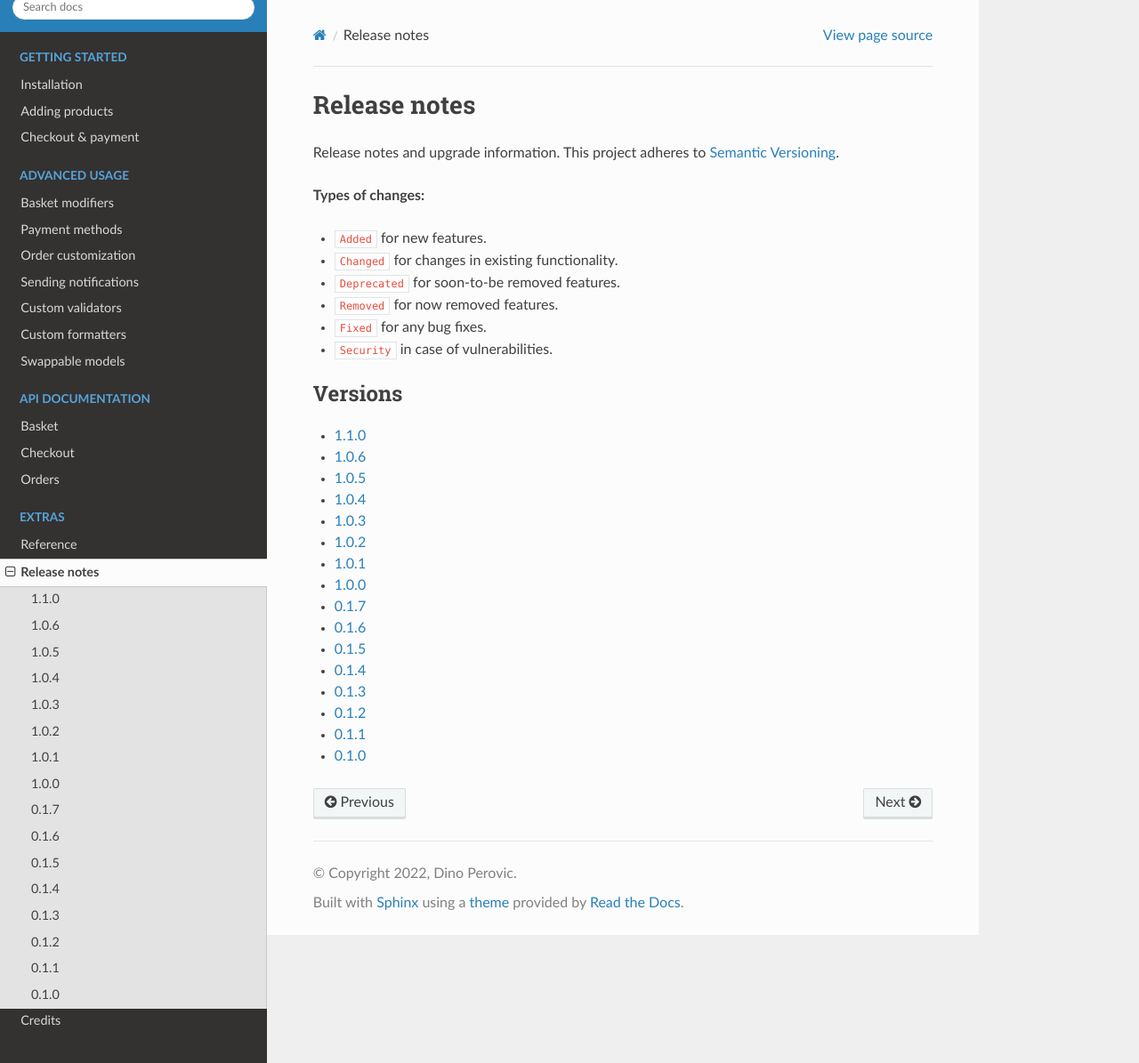
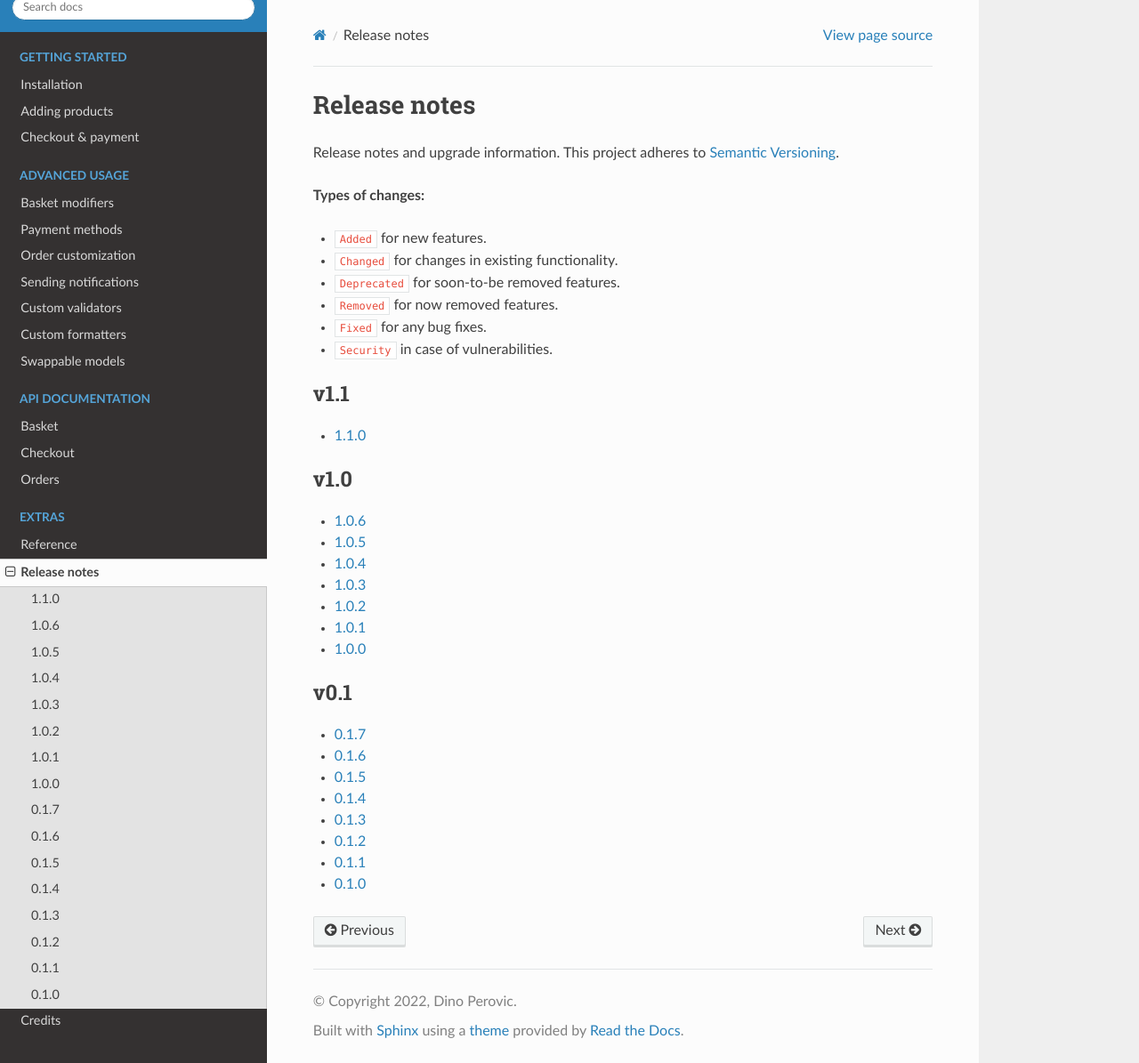
Before and after one commit to mykhailo27/django-salesman, a Sphinx documentation site: the page built from docs/releases/index.rst, in a window 1280 px wide and 1195 px high. Shown: the whole window at 89% size. Built offline with Sphinx 7.4.7 and the Read the Docs theme 2.0.0, drawn with Linux system fonts in a browser that asks for light colours.

Commit message:
Bump to 1.1.0

```diff
--- a/docs/releases/1.0.0.rst
+++ b/docs/releases/1.0.0.rst
@@ -2,7 +2,7 @@
 1.0.0
 #####
 
-*2021-03-29*
+**Stable release** - *2021-03-29*
 
 Added
 -----
--- a/docs/releases/1.1.0.rst
+++ b/docs/releases/1.1.0.rst
@@ -2,7 +2,7 @@
 1.1.0
 #####
 
-*TBA*
+**Swappable models** - *2022-03-16*
 
 Added
 -----
--- a/docs/releases/index.rst
+++ b/docs/releases/index.rst
@@ -15,10 +15,15 @@ Release notes and upgrade information. This project adheres to
 - ``Security`` in case of vulnerabilities.
 
 .. toctree::
-    :caption: Versions
+    :caption: v1.1
     :maxdepth: 1
 
     1.1.0
+
+.. toctree::
+    :caption: v1.0
+    :maxdepth: 1
+
     1.0.6
     1.0.5
     1.0.4
@@ -26,6 +31,11 @@ Release notes and upgrade information. This project adheres to
     1.0.2
     1.0.1
     1.0.0
+
+.. toctree::
+    :caption: v0.1
+    :maxdepth: 1
+
     0.1.7
     0.1.6
     0.1.5
--- a/pyproject.toml
+++ b/pyproject.toml
@@ -1,6 +1,6 @@
 [tool.poetry]
 name = "django-salesman"
-version = "1.0.6"
+version = "1.1.0"
 description = "Headless e-commerce framework for Django."
 authors = ["Dino Perovic <dino.perovic@gmail.com>"]
 license = "BSD-3-Clause"
--- a/salesman/__init__.py
+++ b/salesman/__init__.py
@@ -3,5 +3,5 @@ Salesman
 """
 
 __title__ = 'Salesman'
-__version__ = '1.0.6'
+__version__ = '1.1.0'
 __author__ = 'Dino Perovic'
```
